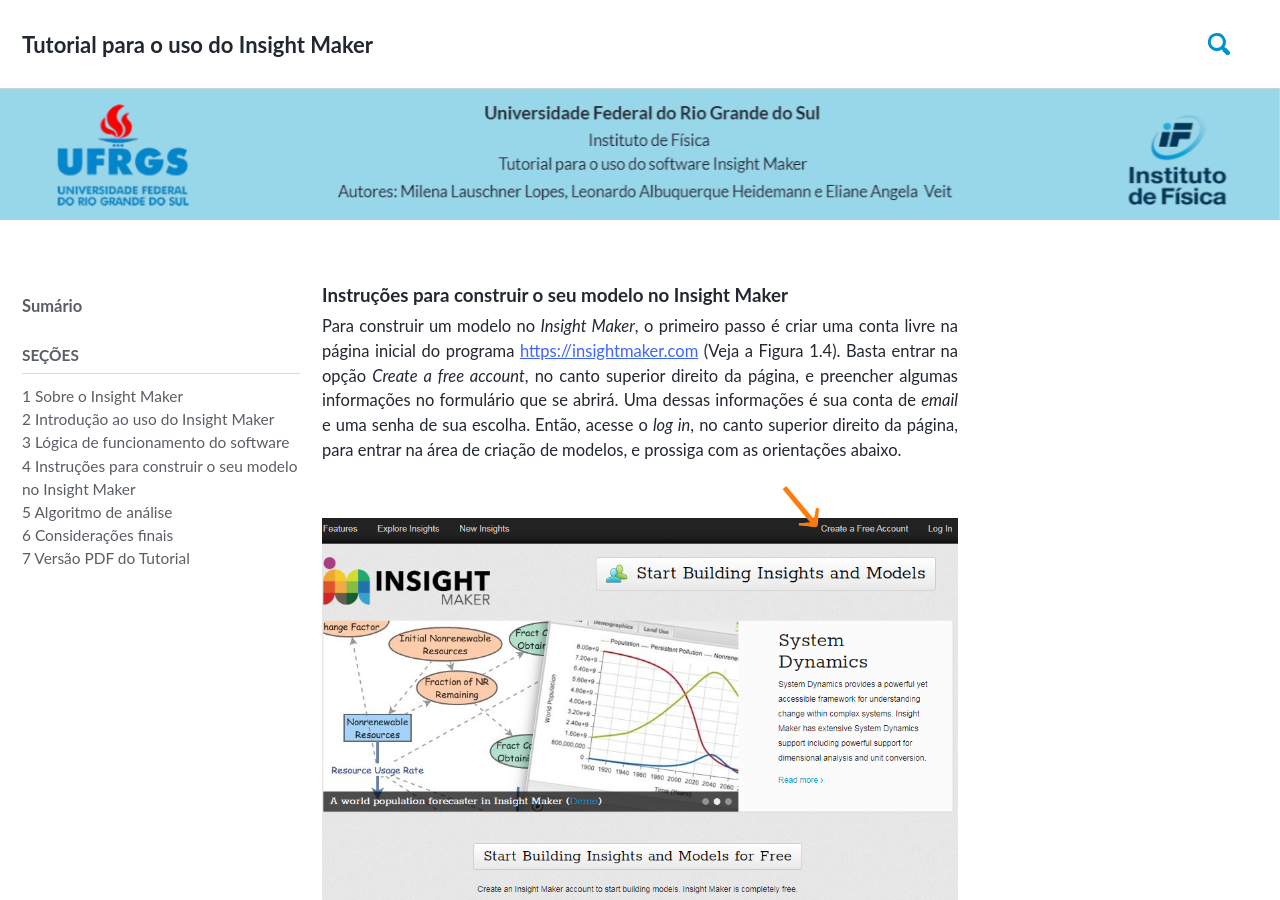
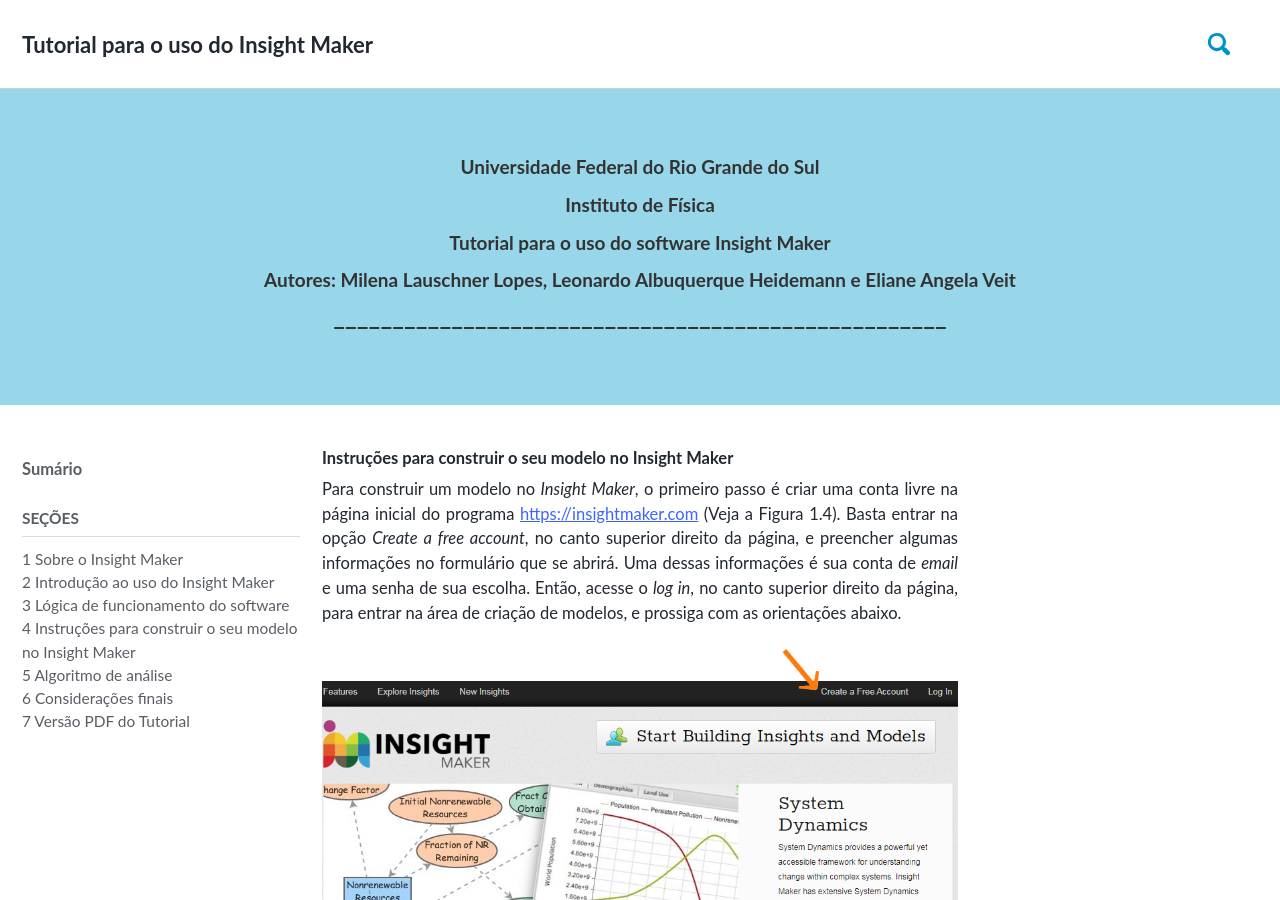
Before and after one commit to milenalauschner/MM, a Jekyll site: the page built from _pages/seção4.md, in a window 1280 px wide and 900 px high. Built offline with Jekyll 4.4.1, drawn with Linux system fonts in a browser that asks for light colours; cached includes are drawn as plain includes; nearby versions of some CDN libraries; some web fonts are replaced.

Commit message:
Update seção4.md

```diff
--- a/_pages/seção4.md
+++ b/_pages/seção4.md
@@ -1,15 +1,19 @@
 ---
-title: "Instruções para construir o seu modelo no Insight Maker"
+title: " "
 permalink: /seção4/
 layout: single
 author_profile: false
 mathjax: true
 header:
-  image: /assets/images/header4.png
+  overlay_color: "#98d6ea"
+  actions:
+    - label: "<small>Universidade Federal do Rio Grande do Sul</small><br /> <small>Instituto de Física</small><br /> <small>Tutorial para o uso do software Insight Maker</small><br /> <small>Autores: Milena Lauschner Lopes, Leonardo Albuquerque Heidemann e Eliane Angela Veit</small> ____________________________________________________"
+      url: "/#instruções-para-construir-o-seu-modelo-no-insight-maker/"
 sidebar:
   title: "Sumário"
   nav: blogroll
 ---
+# Instruções para construir o seu modelo no Insight Maker
 
 Para construir um modelo no _Insight Maker_, o primeiro passo é criar uma conta livre na página
 inicial do programa <a href="https://insightmaker.com">https://insightmaker.com</a> (Veja a Figura 1.4). Basta entrar na opção
```
